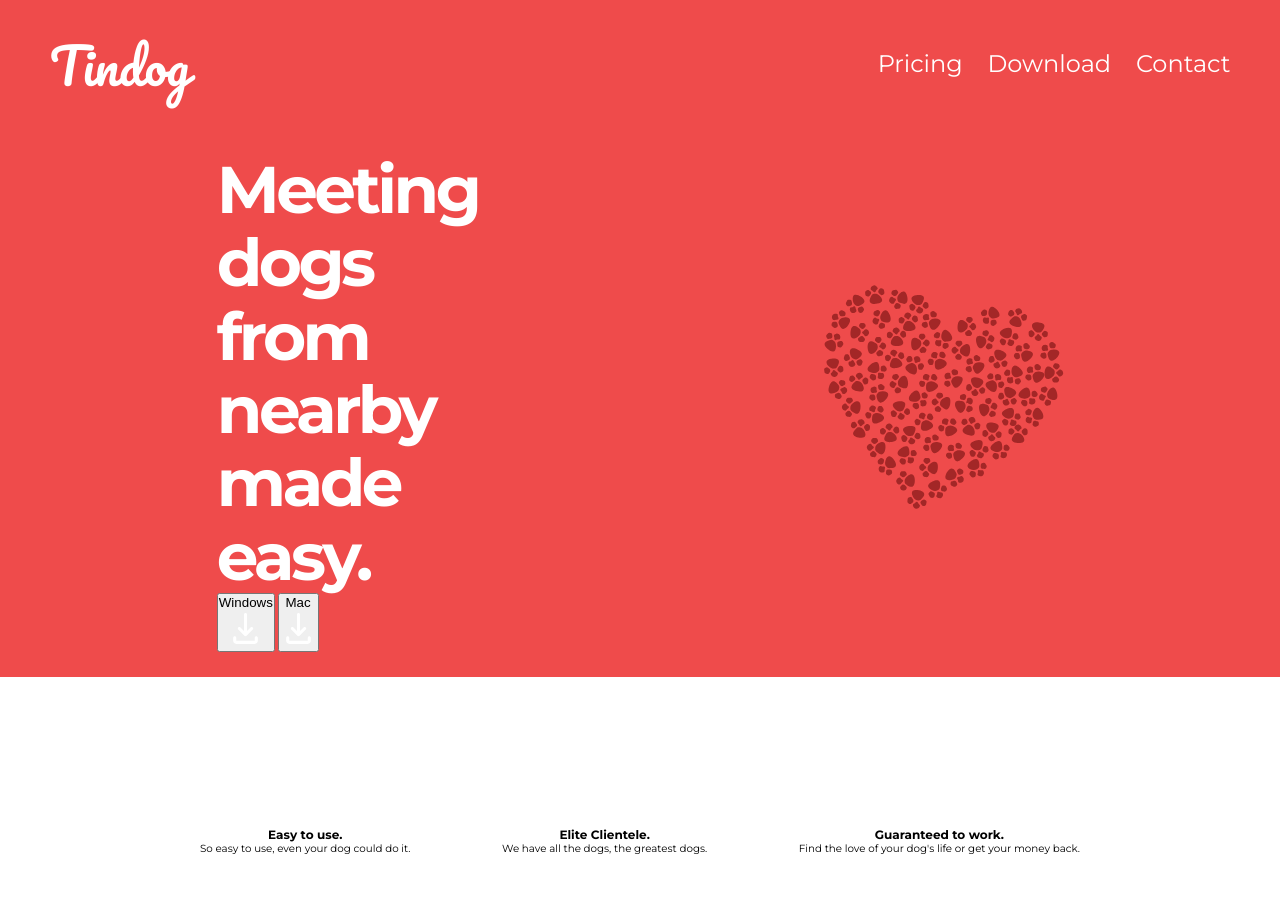
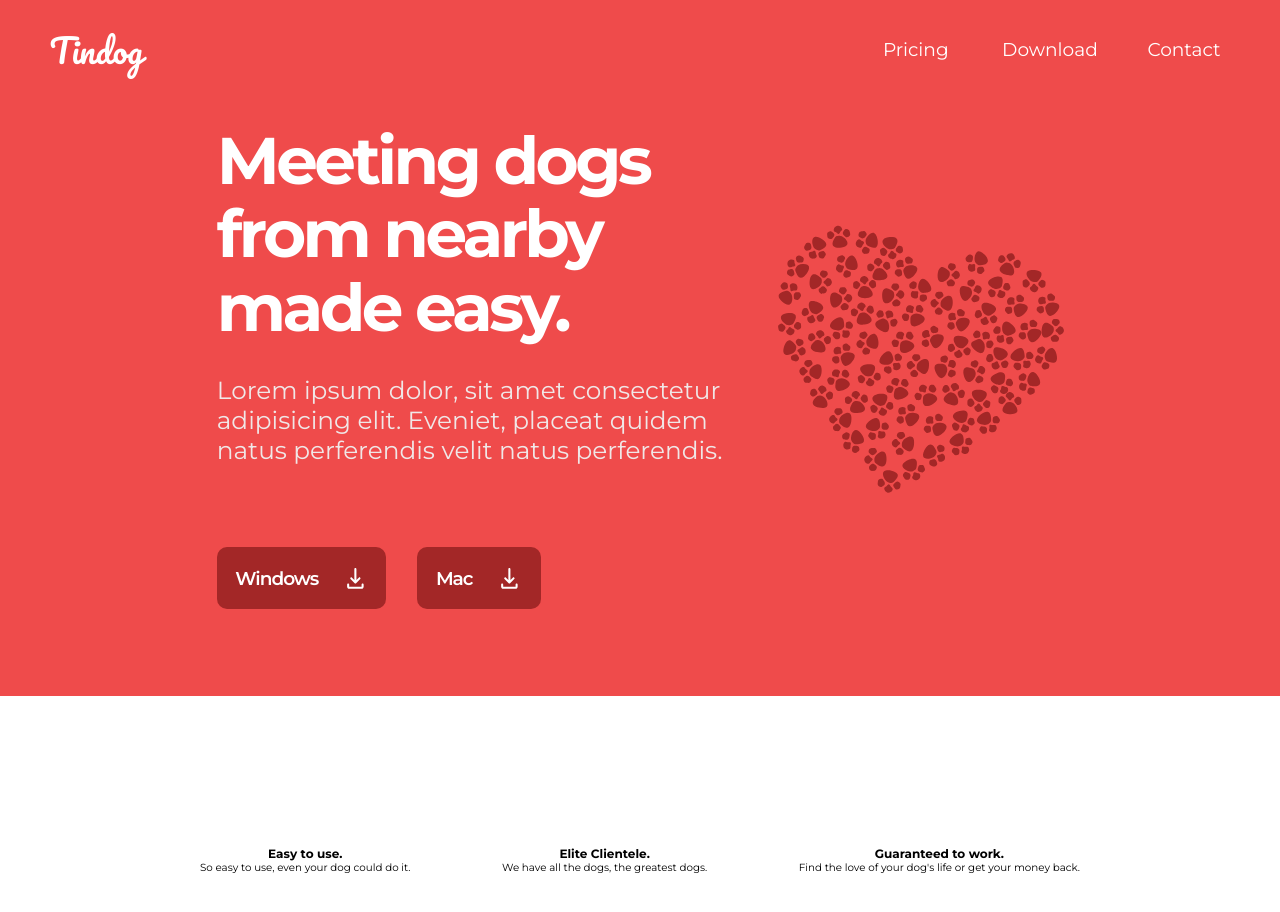
Before and after one commit to sos321/Tindog, a plain HTML site: page index.html in a window 1280 px wide. Drawn offline with Linux system fonts and the light colour scheme.

Commit message:
Rework finish header & hero banner

```diff
--- a/css/style.css
+++ b/css/style.css
@@ -17,6 +17,12 @@ body {
     --dark-main-color: #a32727;
 }
 
+/* ------------------------------- Genral styles ------------------------------- */
+
+.margin-right-sm {
+    margin-right: 1.2rem;
+}
+
 /* ------------------------------- Header ------------------------------- */
 
 header {
@@ -32,20 +38,48 @@ header {
 .logo {
     font-family: Pacifico, cursive;
     font-weight: normal;
-    font-size: 4.8rem;
+    font-size: 3.2rem;
+
+    letter-spacing: -0.015rem;
+
+    color: #ffffff;
+}
+
+.nav-main ul {
+    list-style: none;
 
     display: flex;
     align-items: center;
+    justify-content: center;
+    gap: 4rem;
+}
+
+.nav-main li a:link,
+.nav-main li a:visited {
+    width: 9rem;
+
+    color: white;
+    font-size: 1.8rem;
+    text-decoration: none;
+
+    display: flex;
     text-align: center;
-    letter-spacing: -0.015rem;
+    justify-content: center;
 
-    color: #ffffff;
+    transition: all 200ms;
+}
+
+.nav-main li a:hover {
+    font-weight: bold;
+    transform: scale(1.1);
 }
 
 /* ------------------------------- Hero banner ------------------------------- */
 
 .hero-section {
     background-color: var(--main-color);
+
+    padding: 0 0 6rem 0;
 }
 
 .hero-flex {
@@ -59,9 +93,7 @@ header {
     padding: 2.4rem;
 }
 
-h1 {
-    display: inline-block;
-    width: 50%;
+.hero-header {
     font-style: normal;
     font-weight: bold;
     font-size: 6.4rem;
@@ -71,62 +103,60 @@ h1 {
     color: #ffffff;
 }
 
+.hero-text {
+    margin-top: 3rem;
+    font-size: 2.4rem;
+    color: #f0e7e7;
+}
+
 .heart {
     fill: var(--dark-main-color);
     transform: rotate(10.12deg);
 
-    max-width: 30%;
+    max-width: 40%;
 }
 
-.nav-main ul {
-    list-style: none;
+.hero-download-button-container {
+    display: flex;
+    flex-direction: row;
+    gap: 3rem;
+
+    margin-top: 8rem;
+}
+
+.btn {
+    background-color: var(--dark-main-color);
+
+    border: none;
+    border-radius: 10px;
 
     display: flex;
+    justify-content: center;
     align-items: center;
-    justify-content: center;
     gap: 2.4rem;
+
+    padding: 1.8rem;
+
+    cursor: pointer;
+
+    transition: background-color 300ms;
 }
 
-.nav-main li a:link,
-.nav-main li a:visited {
-    color: white;
-    font-size: 24px;
-    line-height: 24px;
-    text-align: center;
-    text-decoration: none;
+.btn:hover {
+    background-color: #902424;
 }
 
-header li a:hover {
-    font-weight: bold;
-    font-size: 26px;
-}
-
-.download-title {
-    background-color: var(--dark-main-color);
-    border: none;
-    border-radius: 15px;
-    display: flex;
-    flex-direction: row;
-    justify-content: space-between;
-    align-items: center;
-    padding: 25px;
-    width: 237px;
-    height: 77px;
-}
-
-.download-title p {
+.btn p {
     font-family: Montserrat, sans-serif;
-    font-weight: bold;
+    font-weight: 600;
     color: white;
-    font-size: 24px;
+    font-size: 1.8rem;
     letter-spacing: -0.055em;
 }
 
-.download-button-container {
-    display: flex;
-    flex-direction: row;
-    gap: 5em;
-    margin-top: 3rem;
+.download-icon {
+    width: 2.4rem;
+    height: 2.4rem;
 }
 
 /* ------------------------------- Functions Section ------------------------------- */
--- a/index.html
+++ b/index.html
@@ -4,13 +4,13 @@
         <meta charset="UTF-8" />
         <meta http-equiv="X-UA-Compatible" content="IE=edge" />
         <meta name="viewport" content="width=device-width, initial-scale=1.0" />
-        <link rel="stylesheet" href="css/style.css" />
         <link rel="preconnect" href="https://fonts.googleapis.com" />
         <link rel="preconnect" href="https://fonts.gstatic.com" crossorigin />
         <link
             href="https://fonts.googleapis.com/css2?family=Montserrat:ital,wght@0,400;0,500;0,600;0,700;1,400&family=Pacifico&display=swap"
             rel="stylesheet"
         />
+        <link rel="stylesheet" href="css/style.css" />
 
         <title>Tindog</title>
     </head>
@@ -31,9 +31,14 @@
             <section class="hero-section">
                 <div class="hero-flex">
                     <div class="hero-container">
-                        <h1 class="hero-text">
+                        <h1 class="hero-header">
                             Meeting dogs from nearby made easy.
                         </h1>
+                        <p class="hero-text">
+                            Lorem ipsum dolor, sit amet consectetur adipisicing
+                            elit. Eveniet, placeat quidem natus perferendis
+                            velit natus perferendis.
+                        </p>
                         <div class="hero-download-button-container">
                             <button type="button" class="btn">
                                 <p>Windows</p>
@@ -43,6 +48,7 @@
                                     height="37"
                                     viewBox="0 0 37 37"
                                     fill="none"
+                                    class="download-icon"
                                 >
                                     <path
                                         fill-rule="evenodd"
@@ -60,6 +66,7 @@
                                     height="37"
                                     viewBox="0 0 37 37"
                                     fill="none"
+                                    class="download-icon"
                                 >
                                     <path
                                         fill-rule="evenodd"
```
